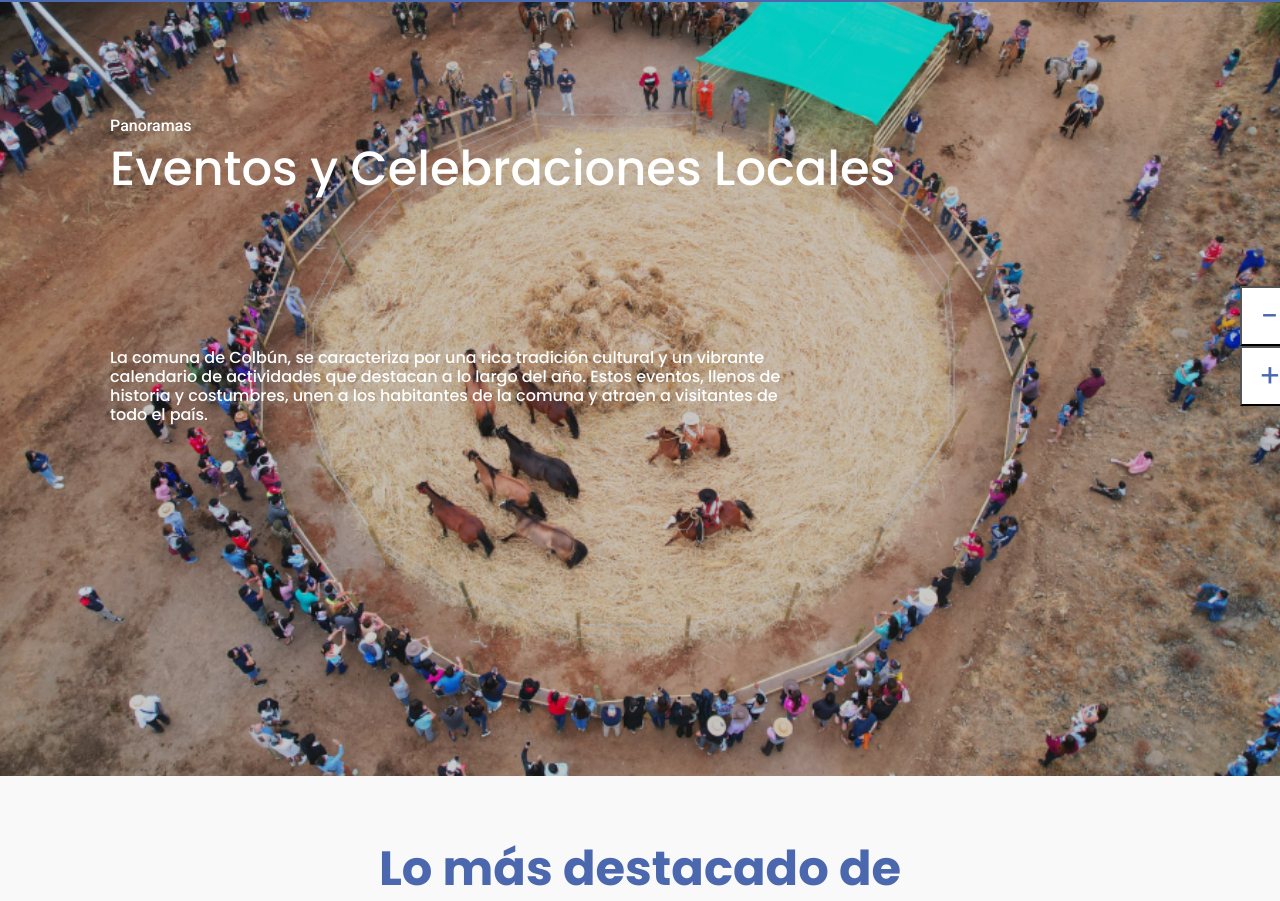
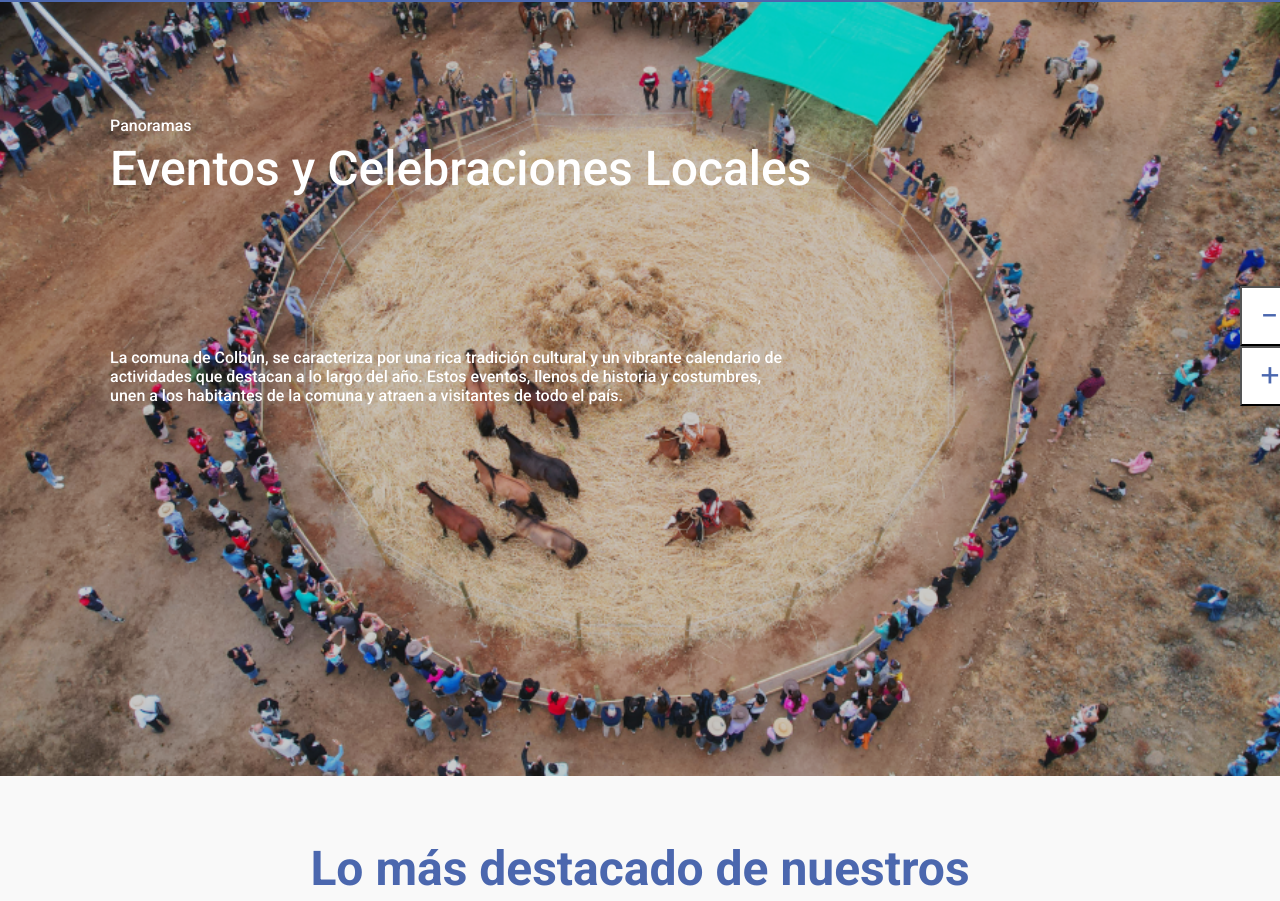
Before and after one commit to EstebanSalgad0/Proyecto_Turismo, a React (Vite) app: page /Panoramas in a window 1280 px wide. Shown: the part 84-985 px from the top of the page. Built offline with nearby package versions, Linux system fonts and the light colour scheme.

Commit message:
fuente Roboto aplicado a seccion Panoramas

```diff
--- a/src/styles/Panoramas.css
+++ b/src/styles/Panoramas.css
@@ -1,3 +1,5 @@
+@import url('https://fonts.googleapis.com/css2?family=Poppins:ital,wght@0,100;0,200;0,300;0,400;0,500;0,600;0,700;0,800;0,900;1,100;1,200;1,300;1,400;1,500;1,600;1,700;1,800;1,900&family=Roboto+Condensed:ital,wght@0,100..900;1,100..900&family=Roboto:ital,wght@0,100;0,300;0,400;0,500;0,700;0,900;1,100;1,300;1,400;1,500;1,700;1,900&display=swap');
+@import url('https://fonts.googleapis.com/css2?family=Poppins:ital,wght@0,100;0,200;0,300;0,400;0,500;0,600;0,700;0,800;0,900;1,100;1,200;1,300;1,400;1,500;1,600;1,700;1,800;1,900&family=Roboto+Condensed:ital,wght@0,100..900;1,100..900&family=Roboto:ital,wght@0,100;0,300;0,400;0,500;0,700;0,900;1,100;1,300;1,400;1,500;1,700;1,900&display=swap');
 .index-container {
   display: flex;
   justify-content: center;
@@ -33,16 +35,19 @@
 }
 
 .hero100 h5 {
+  font-family: "Roboto", sans-serif;
   font-size: 1rem;
   margin-bottom: 5px;
 }
 
 .hero100 h1 {
+  font-family: "Roboto", sans-serif;
   font-size: 3rem;
   margin-bottom: 40px;
 }
 
 .hero100 h4 {
+  font-family: "Roboto", sans-serif;
   margin-top: 150px;
   width: 690px;
   font-size: 1rem;
@@ -58,6 +63,7 @@
 }
 
 .carousel-header2 h5 {
+  font-family: "Roboto", sans-serif;
   color: #6c757d;
   margin: 0;
   font-size: 1rem;
@@ -73,6 +79,7 @@
 }
 
 .carousel-subheader2 h1 {
+  font-family: "Roboto", sans-serif;
   font-size: 3rem;
   color: #4B67AE;
   font-weight: bold;
```
